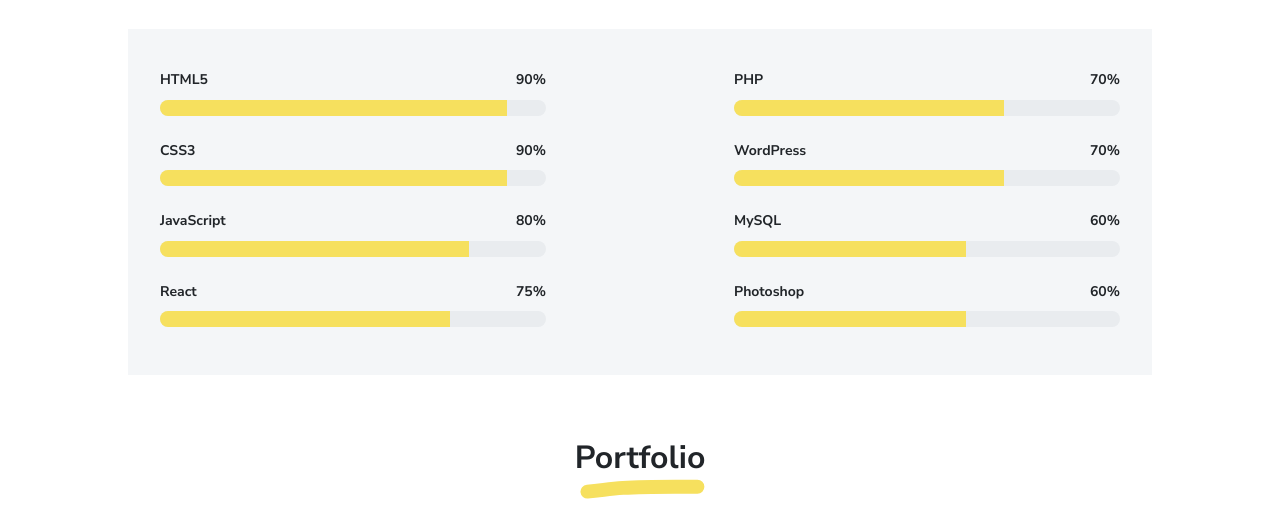
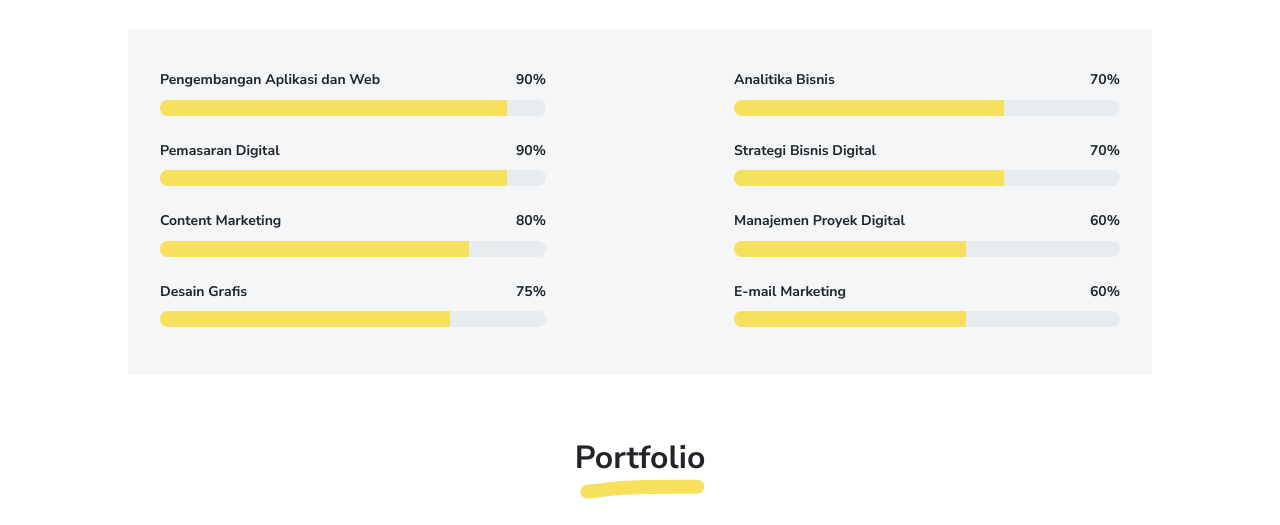
Before and after one commit to elsoow/elsoow.github.io, a plain HTML site: page index.html in a window 1280 px wide. Shown: the part 2374-2899 px from the top of the page. Drawn offline with Linux system fonts and the light colour scheme.

Commit message:
Update index.html

```diff
--- a/index.html
+++ b/index.html
@@ -161,25 +161,25 @@
       <div class="row">
         <div class="col-md-5">
           <div class="py-1">
-            <div class="d-flex text-small fw-bolder"><span class="me-auto">HTML5</span><span>90%</span></div>
+            <div class="d-flex text-small fw-bolder"><span class="me-auto">Pengembangan Aplikasi dan Web</span><span>90%</span></div>
             <div class="progress my-1">
               <div class="progress-bar bg-primary" role="progressbar" data-aos="zoom-in-right" data-aos-delay="100" data-aos-anchor=".skills-section" style="width: 90%" aria-valuenow="90" aria-valuemin="0" aria-valuemax="100"></div>
             </div>
           </div>
           <div class="py-1">
-            <div class="d-flex text-small fw-bolder"><span class="me-auto">CSS3</span><span>90%</span></div>
+            <div class="d-flex text-small fw-bolder"><span class="me-auto">Pemasaran Digital</span><span>90%</span></div>
             <div class="progress my-1">
               <div class="progress-bar bg-primary" role="progressbar" data-aos="zoom-in-right" data-aos-delay="200" data-aos-anchor=".skills-section" style="width: 90%" aria-valuenow="90" aria-valuemin="0" aria-valuemax="100"></div>
             </div>
           </div>
           <div class="py-1">
-            <div class="d-flex text-small fw-bolder"><span class="me-auto">JavaScript</span><span>80%</span></div>
+            <div class="d-flex text-small fw-bolder"><span class="me-auto">Content Marketing</span><span>80%</span></div>
             <div class="progress my-1">
               <div class="progress-bar bg-primary" role="progressbar" data-aos="zoom-in-right" data-aos-delay="300" data-aos-anchor=".skills-section" style="width: 80%" aria-valuenow="80" aria-valuemin="0" aria-valuemax="100"></div>
             </div>
           </div>
           <div class="py-1">
-            <div class="d-flex text-small fw-bolder"><span class="me-auto">React</span><span>75%</span></div>
+            <div class="d-flex text-small fw-bolder"><span class="me-auto">Desain Grafis</span><span>75%</span></div>
             <div class="progress my-1">
               <div class="progress-bar bg-primary" role="progressbar" data-aos="zoom-in-right" data-aos-delay="300" data-aos-anchor=".skills-section" style="width: 75%" aria-valuenow="75" aria-valuemin="0" aria-valuemax="100"></div>
             </div>
@@ -187,25 +187,25 @@
         </div>
         <div class="col-md-5 offset-md-2">
           <div class="py-1">
-            <div class="d-flex text-small fw-bolder"><span class="me-auto">PHP</span><span>70%</span></div>
+            <div class="d-flex text-small fw-bolder"><span class="me-auto">Analitika Bisnis</span><span>70%</span></div>
             <div class="progress my-1">
               <div class="progress-bar bg-primary" role="progressbar" data-aos="zoom-in-right" data-aos-delay="400" data-aos-anchor=".skills-section" style="width: 70%" aria-valuenow="70" aria-valuemin="0" aria-valuemax="100"></div>
             </div>
           </div>
           <div class="py-1">
-            <div class="d-flex text-small fw-bolder"><span class="me-auto">WordPress</span><span>70%</span></div>
+            <div class="d-flex text-small fw-bolder"><span class="me-auto">Strategi Bisnis Digital</span><span>70%</span></div>
             <div class="progress my-1">
               <div class="progress-bar bg-primary" role="progressbar" data-aos="zoom-in-right" data-aos-delay="500" data-aos-anchor=".skills-section" style="width: 70%" aria-valuenow="70" aria-valuemin="0" aria-valuemax="100"></div>
             </div>
           </div>
           <div class="py-1">
-            <div class="d-flex text-small fw-bolder"><span class="me-auto">MySQL</span><span>60%</span></div>
+            <div class="d-flex text-small fw-bolder"><span class="me-auto">Manajemen Proyek Digital</span><span>60%</span></div>
             <div class="progress my-1">
               <div class="progress-bar bg-primary" role="progressbar" data-aos="zoom-in-right" data-aos-delay="600" data-aos-anchor=".skills-section" style="width: 60%" aria-valuenow="60" aria-valuemin="0" aria-valuemax="100"></div>
             </div>
           </div>
           <div class="py-1">
-            <div class="d-flex text-small fw-bolder"><span class="me-auto">Photoshop</span><span>60%</span></div>
+            <div class="d-flex text-small fw-bolder"><span class="me-auto">E-mail Marketing</span><span>60%</span></div>
             <div class="progress my-1">
               <div class="progress-bar bg-primary" role="progressbar" data-aos="zoom-in-right" data-aos-delay="600" data-aos-anchor=".skills-section" style="width: 60%" aria-valuenow="60" aria-valuemin="0" aria-valuemax="100"></div>
             </div>
```
